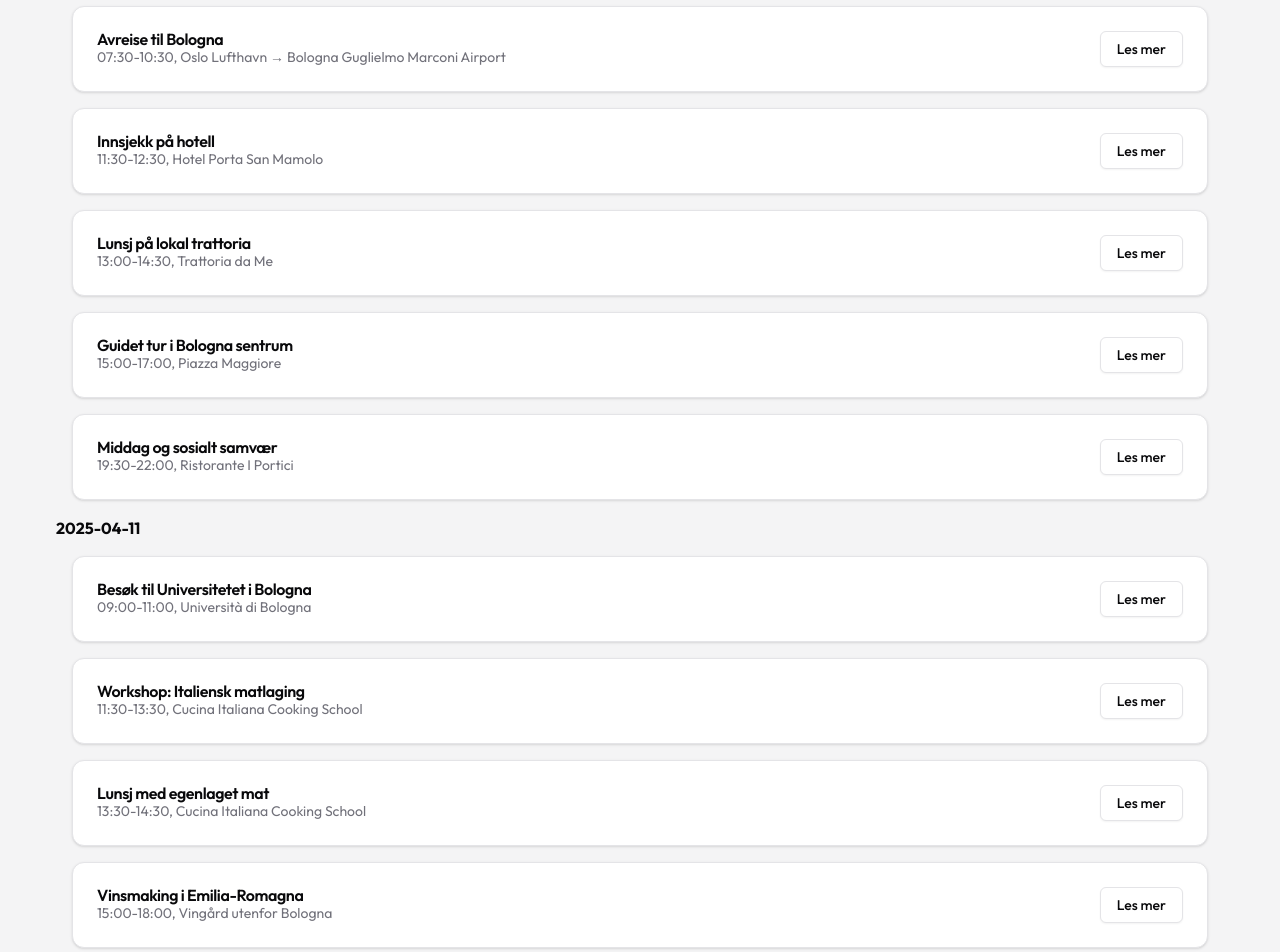
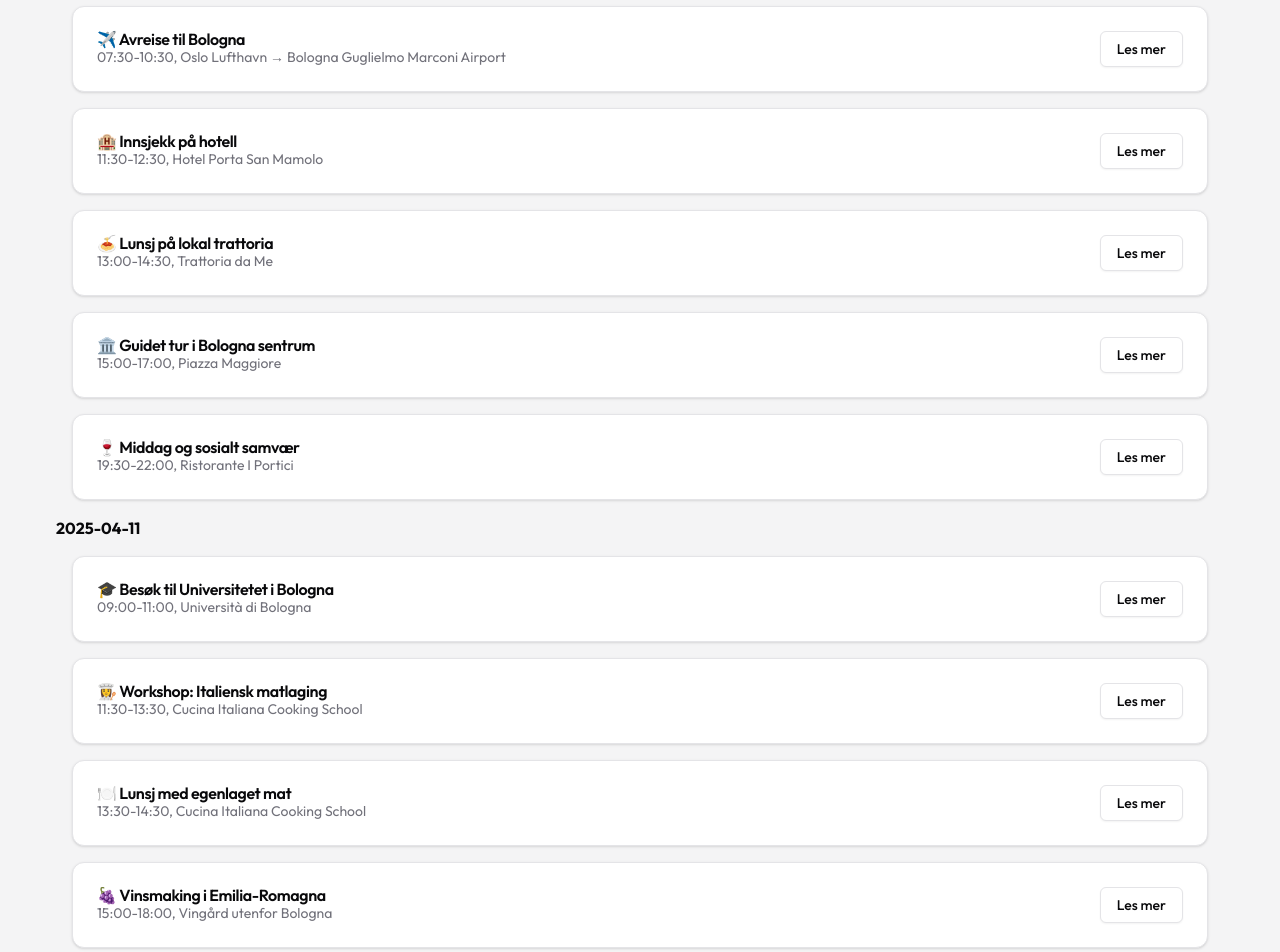
Before and after one commit to xcom-data/xcom-webapp, a Next.js app: page /program in a window 1280 px wide. Shown: the part 280-1232 px from the top of the page. Built offline with nearby package versions, Linux system fonts and the light colour scheme.

Commit message:
Fix frontpage and program with emojis

```diff
--- a/src/app/(site)/faq/page.tsx
+++ b/src/app/(site)/faq/page.tsx
@@ -8,12 +8,12 @@
 export default function FAQ() {
     const FAQs = [
         {
-            question: 'Spørsmål 1',
-            answer: 'Svar 1'
+            question: 'Hvor skal vi på ekskursjon?',
+            answer: 'Den faglige delen går til Bologna og Padova, mens den sosiale vil være i Hellas'
         },
         {
-            question: 'Spørsmål 2',
-            answer: 'Svar 2'
+            question: 'Hva skal vi gjøre på ekskursjon?',
+            answer: 'Ha det hyggelig og gøy, og få faglig påfyll:)'
         }
     ]
 
--- a/src/app/(site)/program/page.tsx
+++ b/src/app/(site)/program/page.tsx
@@ -3,88 +3,91 @@
 
 
 export default function Program() {
-    const ProgramDayData=[
+  const ProgramDayData = [
     {
-          "id": "day1",
-          "date": "2025-04-10",
-          "programevents": [
+      id: "day1",
+      date: "2025-04-10",
+      programevents: [
         {
-              "id": "event1",
-              "name": "Avreise til Bologna",
-              "time": "07:30-10:30",
-              "place": "Oslo Lufthavn → Bologna Guglielmo Marconi Airport",
-              "description": "Flytur fra Oslo til Bologna. Husk pass og sjekk inn i tide!"
+          id: "event1",
+          name: "✈️ Avreise til Bologna",
+          time: "07:30-10:30",
+          place: "Oslo Lufthavn → Bologna Guglielmo Marconi Airport",
+          description: "Flytur fra Oslo til Bologna. Husk pass og sjekk inn i tide!"
         },
         {
-              "id": "event2",
-              "name": "Innsjekk på hotell",
-              "time": "11:30-12:30",
-              "place": "Hotel Porta San Mamolo",
-              "description": "Vi sjekker inn på hotellet og får tid til å slappe av før dagens program starter."
+          id: "event2",
+          name: "🏨 Innsjekk på hotell",
+          time: "11:30-12:30",
+          place: "Hotel Porta San Mamolo",
+          description: "Vi sjekker inn på hotellet og får tid til å slappe av før dagens program starter."
         },
         {
-              "id": "event3",
-              "name": "Lunsj på lokal trattoria",
-              "time": "13:00-14:30",
-              "place": "Trattoria da Me",
-              "description": "Vi nyter ekte bolognesisk pasta og lokale spesialiteter."
+          id: "event3",
+          name: "🍝 Lunsj på lokal trattoria",
+          time: "13:00-14:30",
+          place: "Trattoria da Me",
+          description: "Vi nyter ekte bolognesisk pasta og lokale spesialiteter."
         },
         {
-              "id": "event4",
-              "name": "Guidet tur i Bologna sentrum",
-              "time": "15:00-17:00",
-              "place": "Piazza Maggiore",
-              "description": "En lokal guide viser oss de viktigste severdighetene i Bologna, inkludert de to tårnene, Piazza Maggiore og Basilica di San Petronio."
+          id: "event4",
+          name: "🏛️ Guidet tur i Bologna sentrum",
+          time: "15:00-17:00",
+          place: "Piazza Maggiore",
+          description: "En lokal guide viser oss de viktigste severdighetene i Bologna, inkludert de to tårnene, Piazza Maggiore og Basilica di San Petronio."
         },
         {
-              "id": "event5",
-              "name": "Middag og sosialt samvær",
-              "time": "19:30-22:00",
-              "place": "Ristorante I Portici",
-              "description": "En koselig middag hvor vi oppsummerer dagen og nyter italienske retter."
+          id: "event5",
+          name: "🍷 Middag og sosialt samvær",
+          time: "19:30-22:00",
+          place: "Ristorante I Portici",
+          description: "En koselig middag hvor vi oppsummerer dagen og nyter italienske retter."
         }
       ]
     },
     {
-          "id": "day2",
-          "date": "2025-04-11",
-          "programevents": [
+      id: "day2",
+      date: "2025-04-11",
+      programevents: [
         {
-              "id": "event6",
-              "name": "Besøk til Universitetet i Bologna",
-              "time": "09:00-11:00",
-              "place": "Università di Bologna",
-              "description": "Vi besøker Europas eldste universitet og får en presentasjon om dets historie og forskning."
+          id: "event6",
+          name: "🎓 Besøk til Universitetet i Bologna",
+          time: "09:00-11:00",
+          place: "Università di Bologna",
+          description: "Vi besøker Europas eldste universitet og får en presentasjon om dets historie og forskning."
         },
         {
-              "id": "event7",
-              "name": "Workshop: Italiensk matlaging",
-              "time": "11:30-13:30",
-              "place": "Cucina Italiana Cooking School",
-              "description": "Vi lærer å lage tradisjonell pasta og tiramisu fra profesjonelle kokker."
+          id: "event7",
+          name: "👩‍🍳 Workshop: Italiensk matlaging",
+          time: "11:30-13:30",
+          place: "Cucina Italiana Cooking School",
+          description: "Vi lærer å lage tradisjonell pasta og tiramisu fra profesjonelle kokker."
         },
         {
-              "id": "event8",
-              "name": "Lunsj med egenlaget mat",
-              "time": "13:30-14:30",
-              "place": "Cucina Italiana Cooking School",
-              "description": "Vi spiser den deilige maten vi har laget under matlagingskurset."
+          id: "event8",
+          name: "🍽️ Lunsj med egenlaget mat",
+          time: "13:30-14:30",
+          place: "Cucina Italiana Cooking School",
+          description: "Vi spiser den deilige maten vi har laget under matlagingskurset."
         },
         {
-              "id": "event9",
-              "name": "Vinsmaking i Emilia-Romagna",
-              "time": "15:00-18:00",
-              "place": "Vingård utenfor Bologna",
-              "description": "Vi besøker en vingård og lærer om vinproduksjon i regionen, med smaksprøver inkludert."
+          id: "event9",
+          name: "🍇 Vinsmaking i Emilia-Romagna",
+          time: "15:00-18:00",
+          place: "Vingård utenfor Bologna",
+          description: "Vi besøker en vingård og lærer om vinproduksjon i regionen, med smaksprøver inkludert."
         },
         {
-              "id": "event10",
-              "name": "Avslutningsmiddag",
-              "time": "19:30-22:30",
-              "place": "Osteria Francescana",
-              "description": "Vi avslutter ekskursjonen med en fantastisk middag på en av Italias beste restauranter."
+          id: "event10",
+          name: "🍾 Avslutningsmiddag",
+          time: "19:30-22:30",
+          place: "Osteria Francescana",
+          description: "Vi avslutter ekskursjonen med en fantastisk middag på en av Italias beste restauranter."
         }
-          ]}]
+      ]
+    }
+  ];
+
 
     return (
         <main>
--- /dev/null
+++ b/src/components/forms/card-form.tsx
@@ -0,0 +1,34 @@
+'use client'
+import {
+    Dialog,
+    DialogContent,
+    DialogHeader,
+    DialogTitle,
+    DialogTrigger
+} from '@/components/ui/dialog'
+import FormSponsor2 from '@/components/forms/sponsor-form'
+import { Button } from '@/components/ui/button'
+import { useState } from 'react'
+
+// ta inn tittel og hva slags form det skal være
+export default function SponsorFormDialog() {
+    const [open, setOpen] = useState(false)
+
+    const handleCloseDialog = () => {
+        setOpen(false)
+    }
+
+    return (
+        <Dialog open={open} onOpenChange={setOpen}>
+            <DialogTrigger asChild>
+                <Button> Legg til Sponsor </Button>
+            </DialogTrigger>
+            <DialogContent className='max-w-4xl'>
+                <DialogHeader>
+                    <DialogTitle></DialogTitle>
+                </DialogHeader>
+                <FormSponsor2 onSave={handleCloseDialog} />
+            </DialogContent>
+        </Dialog>
+    )
+}
--- /dev/null
+++ b/src/components/forms/sponsor-form.tsx
@@ -0,0 +1,191 @@
+'use client'
+import { toast } from 'sonner'
+import { useForm } from 'react-hook-form'
+import { zodResolver } from '@hookform/resolvers/zod'
+import * as z from 'zod'
+import { Button } from '@/components/ui/button'
+import {
+    Form,
+    FormControl,
+    FormField,
+    FormItem,
+    FormLabel,
+    FormMessage
+} from '@/components/ui/form'
+import { Input } from '@/components/ui/input'
+import { Checkbox } from '@/components/ui/checkbox'
+import { Textarea } from '@/components/ui/textarea'
+
+// import { CloudUpload, Paperclip } from 'lucide-react'
+// import {
+//     FileInput,
+//     FileUploader,
+//     FileUploaderContent,
+//     FileUploaderItem
+// } from '@/components/ui/file-upload'
+
+const formSchema = z.object({
+    sponsorName: z.string().min(2),
+    isMainSponsor: z.boolean(),
+    sponsorDescripton: z.string().min(10),
+    sponsorImage: z.string().min(0)
+})
+
+export default function MyForm({ onSave }: { onSave: () => void }) {
+    // const [files, setFiles] = useState<File[] | null>(null)
+
+    // const dropZoneConfig = {
+    //     maxFiles: 5,
+    //     maxSize: 1024 * 1024 * 4,
+    //     multiple: true
+    // }
+    const form = useForm<z.infer<typeof formSchema>>({
+        resolver: zodResolver(formSchema),
+        defaultValues: {
+            sponsorName: '',
+            isMainSponsor: false,
+            sponsorDescripton: '',
+            sponsorImage: ''
+        }
+    })
+
+    function onSubmit(values: z.infer<typeof formSchema>) {
+        try {
+            console.log(values)
+            onSave()
+            toast(
+                <pre className='mt-2 w-[340px] rounded-md bg-slate-950 p-4'>
+                    <code className='text-white'>
+                        {JSON.stringify(values, null, 2)}
+                    </code>
+                </pre>
+            )
+        } catch (error) {
+            console.error('Form submission error', error)
+            toast.error('Failed to submit the form. Please try again.')
+        }
+    }
+
+    return (
+        <section>
+            <div className='mx-auto max-w-3xl space-y-8 py-10'>
+                <h1 className='my-auto text-4xl'> Legg til Sponsor </h1>
+
+                <Form {...form}>
+                    <form
+                        onSubmit={form.handleSubmit(onSubmit)}
+                        className='space-y-8'
+                    >
+                        <div className='grid-cols-full grid gap-4'>
+                            <div className='col-span-4'>
+                                <FormField
+                                    control={form.control}
+                                    name='sponsorName'
+                                    render={({ field }) => (
+                                        <FormItem>
+                                            <FormLabel>Sponsornavn</FormLabel>
+                                            <FormControl>
+                                                <Input
+                                                    placeholder='sponsornavn'
+                                                    type='text'
+                                                    {...field}
+                                                />
+                                            </FormControl>
+
+                                            <FormMessage />
+                                        </FormItem>
+                                    )}
+                                />
+                            </div>
+                        </div>
+                        <FormField
+                            control={form.control}
+                            name='isMainSponsor'
+                            render={({ field }) => (
+                                <FormItem className='flex flex-row items-start space-x-3 space-y-0 rounded-md border p-4'>
+                                    <FormControl>
+                                        <Checkbox
+                                            checked={field.value}
+                                            onCheckedChange={field.onChange}
+                                        />
+                                    </FormControl>
+                                    <div className='space-y-1 leading-none'>
+                                        <FormLabel>Hovedsponsor?</FormLabel>
+
+                                        <FormMessage />
+                                    </div>
+                                </FormItem>
+                            )}
+                        />
+
+                        <FormField
+                            control={form.control}
+                            name='sponsorDescripton'
+                            render={({ field }) => (
+                                <FormItem>
+                                    <FormLabel>Sponsorbeskrivelse</FormLabel>
+                                    <FormControl>
+                                        <Textarea
+                                            placeholder='sponsorbeskrivelse'
+                                            className='resize-none'
+                                            {...field}
+                                        />
+                                    </FormControl>
+
+                                    <FormMessage />
+                                </FormItem>
+                            )}
+                        />
+
+                        {/* <FormField
+              control={form.control}
+              name="sponsorImage"
+              render={({ field }) => (
+                <FormItem>
+                  <FormLabel>Sponsorbilde</FormLabel>
+                  <FormControl>
+                    <FileUploader
+                      value={files}
+                      onValueChange={setFiles}
+                      dropzoneOptions={dropZoneConfig}
+                      className="relative bg-background rounded-lg p-2"
+                    >
+                      <FileInput
+                        id="fileInput"
+                        className="outline-dashed outline-1 outline-slate-500"
+                      >
+                        <div className="flex items-center justify-center flex-col p-8 w-full ">
+                          <CloudUpload className='text-gray-500 w-10 h-10' />
+                          <p className="mb-1 text-sm text-gray-500 dark:text-gray-400">
+                            <span className="font-semibold">Click to upload</span>
+                            &nbsp; or drag and drop
+                          </p>
+                          <p className="text-xs text-gray-500 dark:text-gray-400">
+                            SVG, PNG, JPG or GIF
+                          </p>
+                        </div>
+                      </FileInput>
+                      <FileUploaderContent>
+                        {files &&
+                          files.length > 0 &&
+                          files.map((file, i) => (
+                            <FileUploaderItem key={i} index={i}>
+                              <Paperclip className="h-4 w-4 stroke-current" />
+                              <span>{file.name}</span>
+                            </FileUploaderItem>
+                          ))}
+                      </FileUploaderContent>
+                    </FileUploader>
+                  </FormControl>
+                  <FormDescription>Select a file to upload.</FormDescription>
+                  <FormMessage />
+                </FormItem>
+              )}
+            /> */}
+                        <Button type='submit'> Legg til Sponsor </Button>
+                    </form>
+                </Form>
+            </div>
+        </section>
+    )
+}
```
Also changed, not shown: src/app/(site)/page.tsx (+13 -10 lines), src/components/forms/faq-form.tsx (added). Lines whose indentation alone changed are shown as unchanged.
